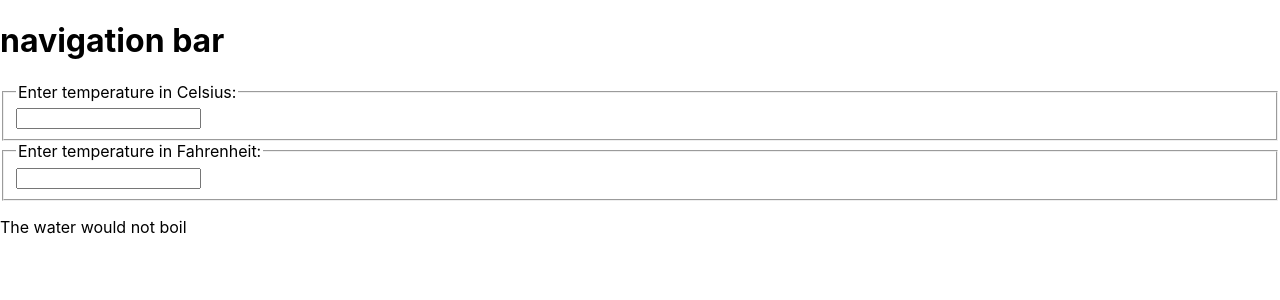
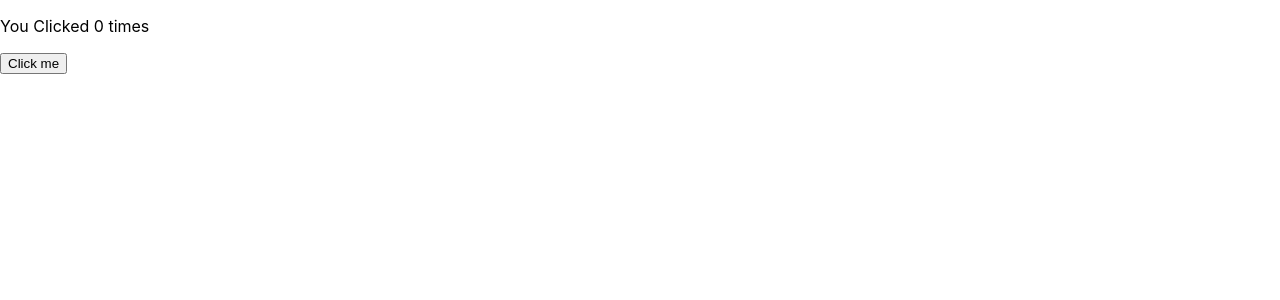
Before and after one commit to 0xluckycoder/react-playground, a React (Create React App) app: page / in a window 1280 px wide. Shown: the top 300 px of the page. Built offline with nearby package versions, Linux system fonts and the light colour scheme.

Commit message:
hooks useeffect

```diff
--- a/src/App.js
+++ b/src/App.js
@@ -1,3 +1,64 @@
+import React from "react";
+import Useeffect from './Components/Hooks/Useeffect.js';
+
+// https://reactjs.org/docs/hooks-effect.html
+
+export default function App() {
+
+  return (
+    <div>
+      <Useeffect />
+    </div>
+  )
+}
+
+/*
+import React, { useState } from "react";
+import Usestate from './Components/Hooks/Usestate.js';
+
+export default function App() {
+
+  return (
+    <div>
+      <Usestate />
+    </div>
+  )
+}
+
+
+import React from "react";
+
+function App() {
+  return (
+    <div>
+      <WelcomeDialog />
+    </div>
+  );
+}
+
+function FancyBorder(props) {
+  return (
+    <div className={'FancyBorder FancyBorder-' + props.color}>
+      {props.children}
+    </div>
+  );
+}
+
+function WelcomeDialog() {
+  return (
+    <FancyBorder color="blue">
+      <h1 className="Dialog-title">Welcome</h1>
+      <p className="Dialog-message">
+        Thank you for visiting our spacecraft!
+      </p>
+    </FancyBorder>
+  )
+}
+
+export default App;
+
+
+// lifting state
 import React from "react";
 import Calculator from './Components/Calculator.js';
 
@@ -16,7 +77,6 @@ export default class App extends React.Component {
   }
 }
 
-/*
 // Forms
 import React from "react";
 import Form from "./Components/Form.js"
--- /dev/null
+++ b/src/Components/Hooks/Useeffect.js
@@ -0,0 +1,19 @@
+import React, { useState, useEffect } from 'react';
+
+export default function Usestate() {
+
+    const [count, setcount] = useState(0);
+
+    useEffect(() => {
+        document.title = `You clicked ${count} times`;
+    });
+
+    return (
+        <div>
+            <p>You Clicked {count} times</p>
+            <button onClick={() => setcount(count + 1)}>
+                Click me
+            </button>
+        </div>
+    );
+}
```
Also changed, not shown: src/Components/Hooks/UseState.js (added, +15 -0 lines).
